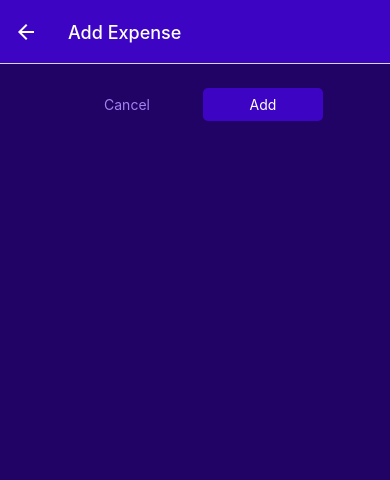
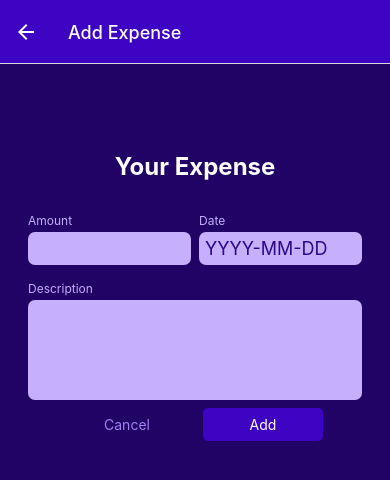
Before and after one commit to RishikBacancy/ExpenseTracker, a React Native app: screen /Manage in a window 390 px wide. Shown: the top 480 px of the page. Built offline with nearby package versions, Linux system fonts and the light colour scheme.

Commit message:
Handle input !

```diff
--- a/src/components/ExpensesOutput/ExpensesOutput.js
+++ b/src/components/ExpensesOutput/ExpensesOutput.js
@@ -4,22 +4,34 @@ import { GlobalStyle } from '../../constants/styles';
 import ExpenseList from './ExpensesList';
 import ExpenseSummary from './ExpensesSummary';
 
-const ExpensesOutput = ({ expenses, expensesPeriod}) => {
+const ExpensesOutput = ({ expenses, expensesPeriod, fallBackText }) => {
+	let content = <Text style={styles.fallText}>{fallBackText}</Text>;
+
+	if (expenses.length > 0) {
+		content = <ExpenseList expense={expenses} />;
+	}
+
 	return (
 		<View style={styles.container}>
 			<ExpenseSummary expenses={expenses} periodName={expensesPeriod} />
-            <ExpenseList expense={expenses}/>
+			{content}
 		</View>
 	);
 };
 
 const styles = StyleSheet.create({
-    container:{
-        paddingHorizontal:24,
-        paddingTop:24,
-        backgroundColor:GlobalStyle.colors.primary700,
-        flex:1,
+	container: {
+		paddingHorizontal: 24,
+		paddingTop: 24,
+		backgroundColor: GlobalStyle.colors.primary700,
+		flex: 1
+	},
+    fallText:{
+        color: "white",
+		fontSize: 16,
+		textAlign:"center",
+		marginTop:32,
     }
-})
+});
 
 export default ExpensesOutput;
--- /dev/null
+++ b/src/components/ManageExpense/ExpenseForm.js
@@ -0,0 +1,102 @@
+import React, { useState } from 'react';
+import { View, Text, StyleSheet } from 'react-native';
+import Input from './Input';
+import Button from "../UI/Button"
+
+const ExpenseForm = ({onCancel, onSubmit, submitLabel}) => {
+	const [ inputValue, setInputValue ] = useState({
+		amount: '',
+		date: '',
+		description: ''
+	});
+
+	const inputHandler = (inputIdentifier, enteredValue) => {
+		setInputValue((currentInputValue) => {
+			return {
+				...currentInputValue,
+				[inputIdentifier]: enteredValue
+			};
+		});
+	};
+
+    const submitHandelr = () => {
+        const expenseData = {
+            amount: +inputValue.amount,
+            date: new Date(inputValue.date),
+            description: inputValue.description
+        }
+
+        onSubmit(expenseData);
+    };
+
+	return (
+		<View style={styles.form}>
+			<Text style={styles.title}>Your Expense</Text>
+			<View style={styles.inputRow}>
+				<Input
+					style={styles.rowInput}
+					label={'Amount'}
+					textInputConfig={{
+						keyboardType: 'decimal-pad',
+						onChangeText: inputHandler.bind(this, "amount"),
+                        value: inputValue.amount,
+					}}
+				/>
+				<Input
+					style={styles.rowInput}
+					label={'Date'}
+					textInputConfig={{
+						placeholder: 'YYYY-MM-DD',
+						maxLength: 10,
+						onChangeText: inputHandler.bind(this, "date"),
+                        value: inputValue.date,
+					}}
+				/>
+			</View>
+			<Input
+				label={'Description'}
+				textInputConfig={{
+					multiline: true,
+					autoCapitalize: 'none',
+                    onChangeText: inputHandler.bind(this, "description"),
+                    value: inputValue.description,
+				}}
+			/>
+            <View style={styles.btnContainer}>
+                <Button style={styles.btn} mode="flat" onPress={onCancel} >Cancel</Button>
+                <Button style={styles.btn} onPress={submitHandelr} >{submitLabel}</Button>
+            </View>
+		</View>
+	);
+};
+
+const styles = StyleSheet.create({
+	inputRow: {
+		flexDirection: 'row',
+		justifyContent: 'space-between'
+	},
+	rowInput: {
+		flex: 1
+	},
+	form: {
+		marginTop: 40
+	},
+	title: {
+		fontWeight: 'bold',
+		fontSize: 24,
+		textAlign: 'center',
+		marginVertical: 24,
+		color: 'white'
+	},
+    btnContainer:{
+        flexDirection:"row",
+        justifyContent:"center",
+        alignItems:"center",
+    },
+    btn:{
+        minWidth:120,
+        marginHorizontal:8,
+    }
+});
+
+export default ExpenseForm;
--- /dev/null
+++ b/src/components/ManageExpense/Input.js
@@ -0,0 +1,44 @@
+import React from 'react';
+import { View, StyleSheet, Text, TextInput } from 'react-native';
+import { GlobalStyle } from '../../constants/styles';
+
+const Input = ({ label, textInputConfig, style }) => {
+
+    const inputStyle = [styles.textInput];
+
+    if(textInputConfig && textInputConfig.multiline) {
+        inputStyle.push(styles.textInputMultiline)
+    }
+
+	return (
+		<View style={[styles.container,style]}>
+			<Text style={styles.label}>{label}</Text>
+			<TextInput style={inputStyle} {...textInputConfig} />
+		</View>
+	);
+};
+
+const styles = StyleSheet.create({
+    container:{
+        marginHorizontal:4,
+        marginVertical:8,
+    },
+    label:{
+        fontSize:12,
+        color: GlobalStyle.colors.primary100,
+        marginBottom:4,
+    },
+    textInput:{
+        backgroundColor: GlobalStyle.colors.primary100,
+        color: GlobalStyle.colors.primary700,
+        padding:6,
+        borderRadius:7,
+        fontSize:18,
+    },
+    textInputMultiline:{
+        minHeight: 100,
+        textAlignVertical:"top",
+    }
+});
+
+export default Input;
--- a/src/screens/AllExpenses.js
+++ b/src/screens/AllExpenses.js
@@ -7,7 +7,7 @@ const AllExpenses = () => {
 
 	const expensesCtx = useContext(ExpensesContext);
 
-	return <ExpensesOutput expenses={expensesCtx.expenses} expensesPeriod={'Total'} />;
+	return <ExpensesOutput expenses={expensesCtx.expenses} expensesPeriod={'Total'} fallBackText="No Expense found!"/>;
 };
 
 const styles = StyleSheet.create({});
--- a/src/screens/ManageExpense.js
+++ b/src/screens/ManageExpense.js
@@ -1,6 +1,6 @@
 import React,{ useLayoutEffect, useContext } from "react";
 import { StyleSheet, Text, View} from "react-native";
-import Button from "../components/UI/Button";
+import ExpenseForm from "../components/ManageExpense/ExpenseForm";
 import IconButton from "../components/UI/IconButton";
 import { GlobalStyle } from "../constants/styles";
 import { ExpensesContext } from "../store/expenseContext";
@@ -28,11 +28,11 @@ const ManageExpense = ({ route, navigation}) => {
         navigation.goBack();
     };
 
-    const confirmHandelr = () => {
+    const confirmHandelr = (expenseData) => {
         if(editMode) {
-            expenseCtx.updateExpense(editingExpenseId,{description:"Update Test", amount: 99.99, date: new Date("2022-05-04")});
+            expenseCtx.updateExpense(editingExpenseId,expenseData);
         } else {
-            expenseCtx.addExpense({description:"Test", amount:99.99, date: new Date("2022-05-04")});
+            expenseCtx.addExpense(expenseData);
         }
         navigation.goBack();
     };
@@ -40,10 +40,7 @@ const ManageExpense = ({ route, navigation}) => {
     return(
         <View style={styles.container}>
 
-            <View style={styles.btnContainer}>
-                <Button style={styles.btn} mode="flat" onPress={cancelHandelr} >Cancel</Button>
-                <Button style={styles.btn} onPress={confirmHandelr} >{editMode?"Update":"Add"}</Button>
-            </View>
+            <ExpenseForm onSubmit={confirmHandelr} submitLabel={editMode?"Update":"Add"} onCancel={cancelHandelr}/>
 
             {editMode &&
                 <View style={styles.deleteContainer}>
@@ -64,15 +61,6 @@ const styles = StyleSheet.create({
         padding:24,
         backgroundColor:GlobalStyle.colors.primary800,
     },
-    btnContainer:{
-        flexDirection:"row",
-        justifyContent:"center",
-        alignItems:"center",
-    },
-    btn:{
-        minWidth:120,
-        marginHorizontal:8,
-    },
     deleteContainer:{
         marginTop:16,
         paddingTop:8,
--- a/src/screens/RecentExpenses.js
+++ b/src/screens/RecentExpenses.js
@@ -14,7 +14,7 @@ const RecentExpenses = () => {
 		return (expense.date >= date7Days) && (expense.date <= today);
 	})
 
-	return <ExpensesOutput expenses={recentExpense} expensesPeriod={'Last 7 Days'} />;
+	return <ExpensesOutput expenses={recentExpense} expensesPeriod={'Last 7 Days'} fallBackText="No Expense found in last 7 days!"/>;
 };
 
 const styles = StyleSheet.create({});
```
Also changed, not shown: index.js (line endings or trailing spaces).
